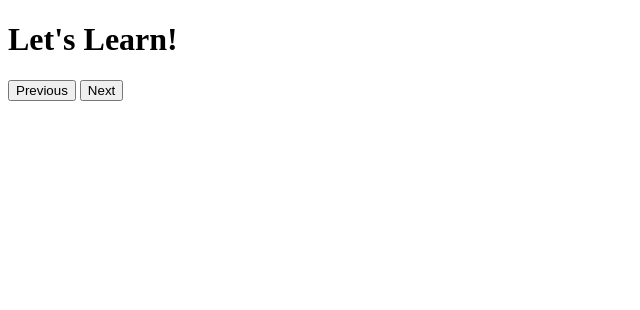
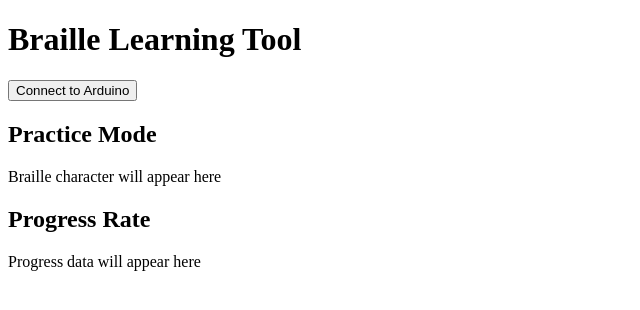
Before and after one commit to aditxa/Wayv, a plain HTML site: page index.html in a window 1280 px wide. Shown: the whole page, without its empty margins (0-640 px from the left). Drawn offline with Linux system fonts and the light colour scheme.

Commit message:
Update index.html

```diff
--- a/index.html
+++ b/index.html
@@ -1,16 +1,26 @@
 <!DOCTYPE html>
-<html>
+<html lang="en">
 <head>
-    <title>Learn Alphabets</title>
-    <link rel="stylesheet" type="text/css" href="styles.css">
+  <meta charset="UTF-8">
+  <meta name="viewport" content="width=device-width, initial-scale=1.0">
+  <title>Braille Learning Website</title>
+  <link rel="stylesheet" href="styles.css">
 </head>
 <body>
-    <h1>Let's Learn!</h1>
-    <div id="alphabet"></div>
-    <div class="buttons">
-        <button id="prev">Previous</button>
-        <button id="next">Next</button>
+  <h1>Braille Learning Tool</h1>
+  <button id="connectBtn">Connect to Arduino</button>
+
+  <div class="container">
+    <div id="practiceBox">
+      <h2>Practice Mode</h2>
+      <div id="brailleOutput">Braille character will appear here</div>
     </div>
-    <script src="script.js"></script>
+    <div id="progressBox">
+      <h2>Progress Rate</h2>
+      <div id="progressOutput">Progress data will appear here</div>
+    </div>
+  </div>
+
+  <script src="script.js"></script>
 </body>
 </html>
```
